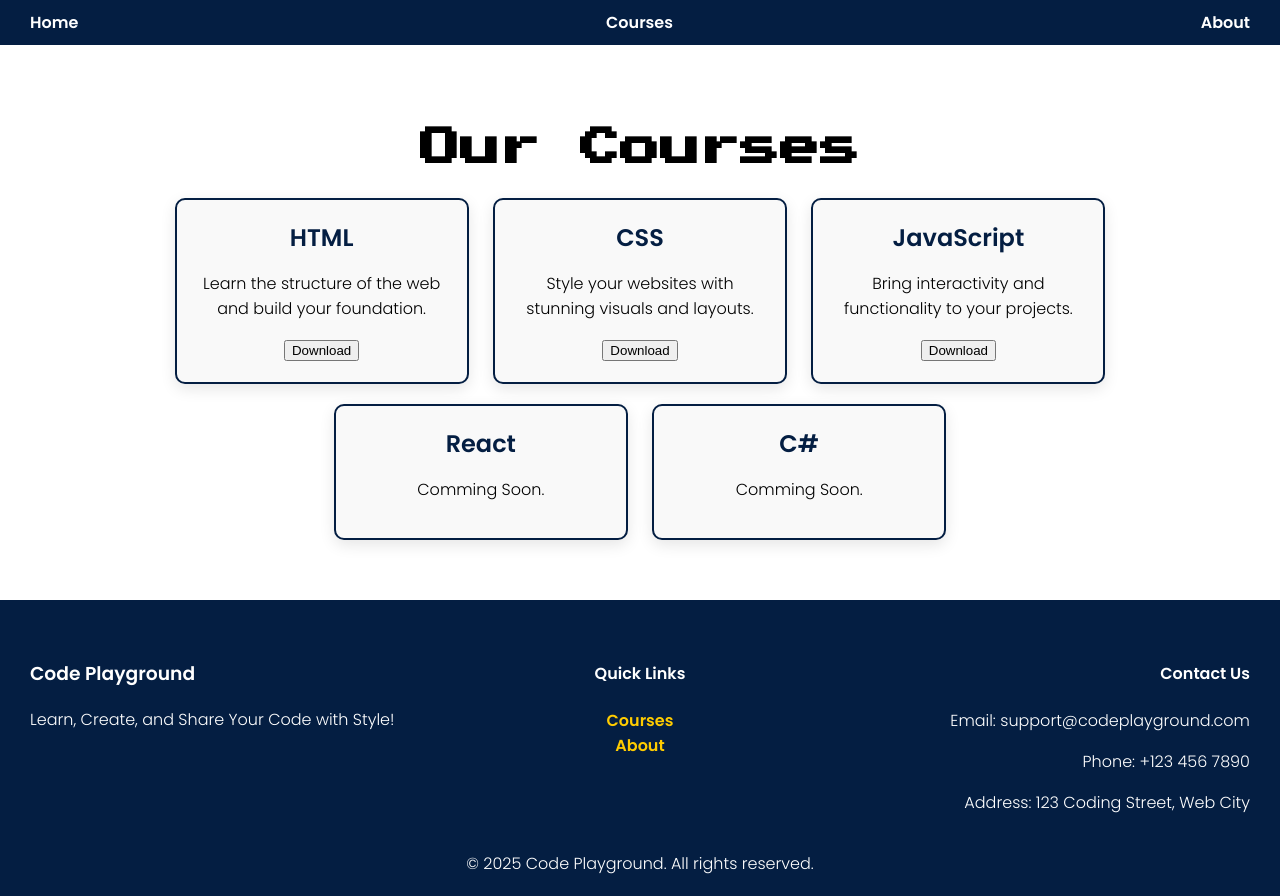
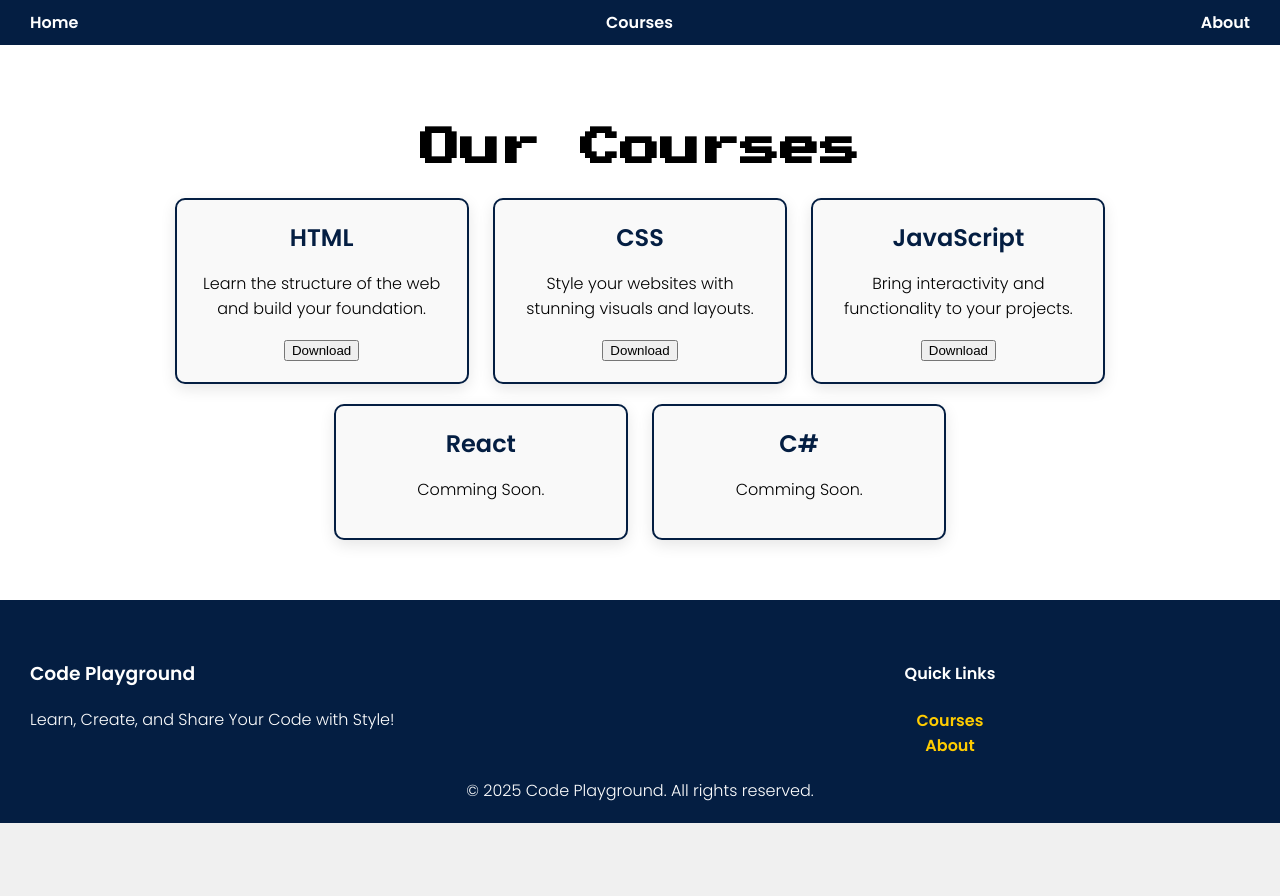
Before and after one commit to SevgiCode/code-playground, a plain HTML site: page courses.html in a window 1280 px wide. After the commit the page ends 823 px from the top, so only its background shows below. Drawn offline with Linux system fonts and the light colour scheme.

Commit message:
Update courses.html

```diff
--- a/courses.html
+++ b/courses.html
@@ -166,13 +166,7 @@
           <a href="#about">About</a><br />
         </div>
 
-        <!-- Right Section -->
-        <div class="footer-section" style="text-align: right">
-          <h4>Contact Us</h4>
-          <p>Email: support@codeplayground.com</p>
-          <p>Phone: +123 456 7890</p>
-          <p>Address: 123 Coding Street, Web City</p>
-        </div>
+
       </div>
       <div>&copy; 2025 Code Playground. All rights reserved.</div>
     </footer>
```
